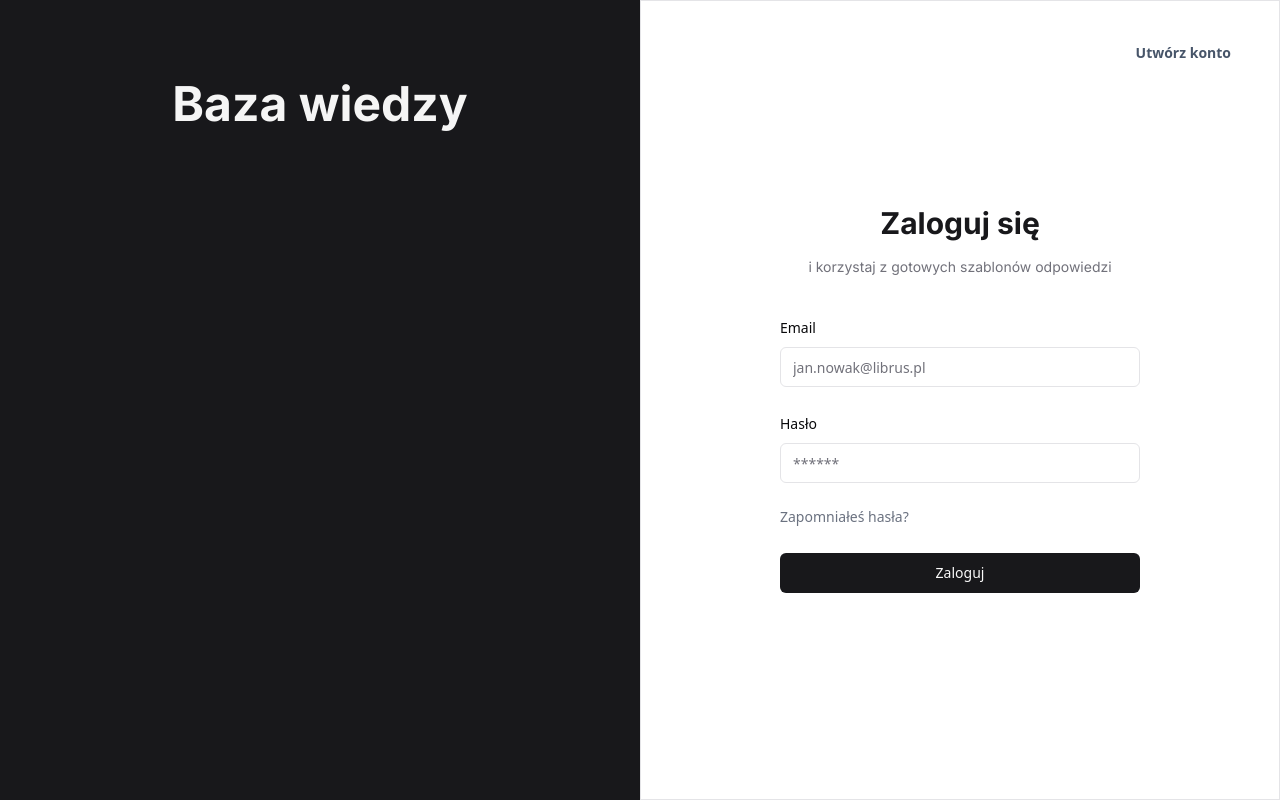
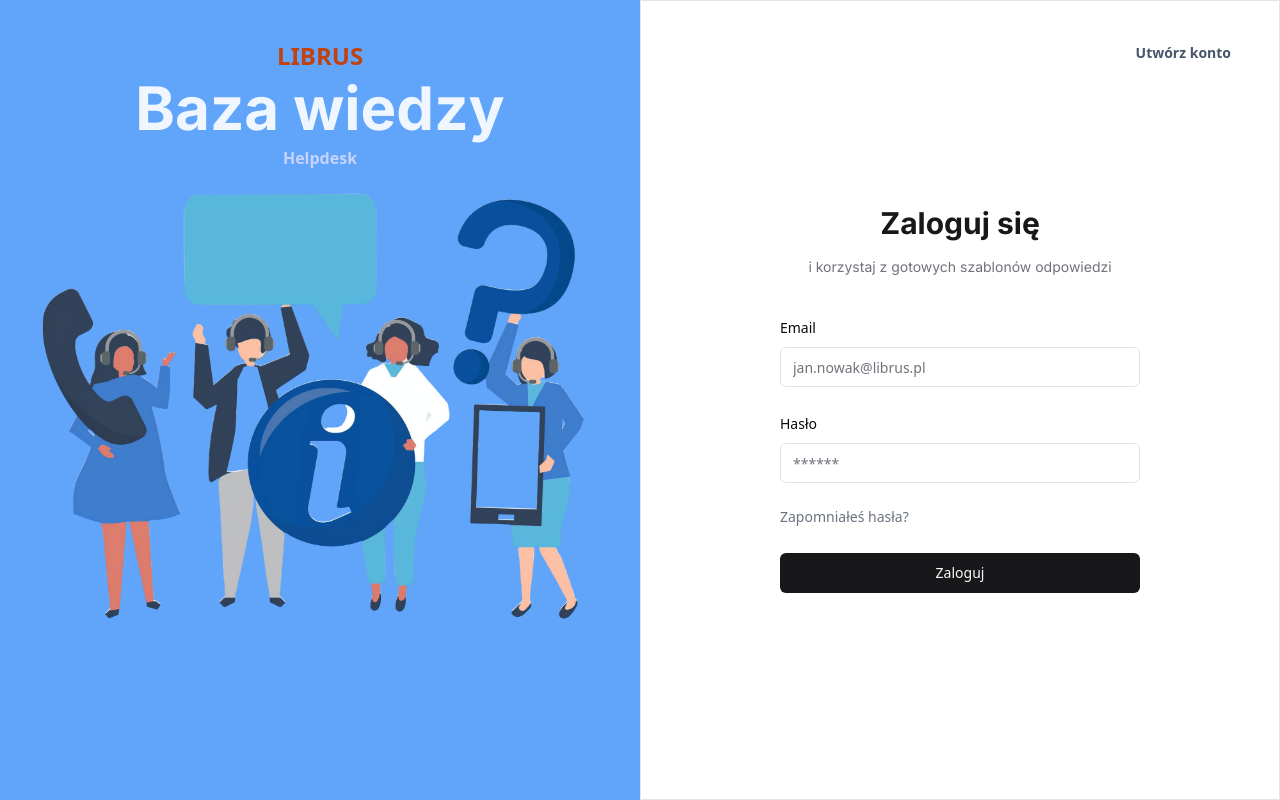
Before and after one commit to HurasAdam/Baza_wiedzy_v2, a React (Vite) app in the folder frontend/: page /login in a window 1280 px wide. Built offline with nearby package versions, Linux system fonts and the light colour scheme; no server answers.

Commit message:
feat: update AuthLayout component with new styles image.

```diff
--- a/frontend/src/constants/images.ts
+++ b/frontend/src/constants/images.ts
@@ -1,9 +1,10 @@
 import Logo from "../../../frontend/public/logo.png";
 import data_placeholder from "../../../frontend/public/no-data-placeholder.png";
 import adminImage  from "../../public/adminPanel-image.png";
-
+import loginImage from "../../public/loginImage.png";
 export const IMAGES ={
     Logo,
     data_placeholder,
-    adminImage
+    adminImage,
+    loginImage
 }
--- a/frontend/src/layouts/AuthLayout.tsx
+++ b/frontend/src/layouts/AuthLayout.tsx
@@ -1,3 +1,4 @@
+import { IMAGES } from '@/constants/images';
 import useAuth from '@/hooks/useAuth';
 import React from 'react'
 import { Navigate, Outlet } from 'react-router-dom'
@@ -12,9 +13,13 @@
   return <Navigate to="/dashboard"/>
 }else{
   return (
-    <section className='min-h-screen flex w-full bg-customDark'>
-      <div className='flex-1 my-auto hidden lg:flex flex-col items-center mt-20'>
-        <h1 className=' text-5xl text-neutral-100 font-semibold font-inter'>Baza wiedzy</h1>
+    <section className='min-h-screen flex w-full bg-blue-400'>
+      <div className='flex-1 my-auto hidden lg:flex flex-col items-center mt-10'>
+      <span className='text-orange-700 font-bold text-2xl mb-1.5'>LIBRUS</span>
+        <h1 className=' text-6xl text-blue-50 font-bold font-inter '>Baza wiedzy</h1>
+        <span className='my-2 text-indigo-200 font-semibold'>Helpdesk</span>
+
+        <img src={IMAGES.loginImage} alt="" />
 {/* <img className='w-auto max-h-[700px]' src={CONSTANTS.IMAGES.landingImage} alt="" /> */}
 
 </div>
--- a/frontend/src/pages/Dashboard.tsx
+++ b/frontend/src/pages/Dashboard.tsx
@@ -4,11 +4,11 @@
   return (
     <div className="flex flex-1 flex-col gap-4 p-4 pt-0 ">
     <div className="grid auto-rows-min gap-4 md:grid-cols-3">
-      <div className="aspect-video rounded-xl bg-neutral-50 shadow" />
-      <div className="aspect-video rounded-xl bg-neutral-50 shadow" />
-      <div className="aspect-video rounded-xl bg-neutral-50 shadow" />
+      <div className="aspect-video rounded-xl bg-white shadow" />
+      <div className="aspect-video rounded-xl bg-white shadow" />
+      <div className="aspect-video rounded-xl bg-white shadow" />
     </div>
-    <div className="min-h-[100vh] flex-1 rounded-xl bg-neutral-50 shadow md:min-h-min" />
+    <div className="min-h-[100vh] flex-1 rounded-xl bg-white shadow md:min-h-min" />
   </div>
   )
 }
```
Also changed, not shown: frontend/public/loginImage.png (added).
